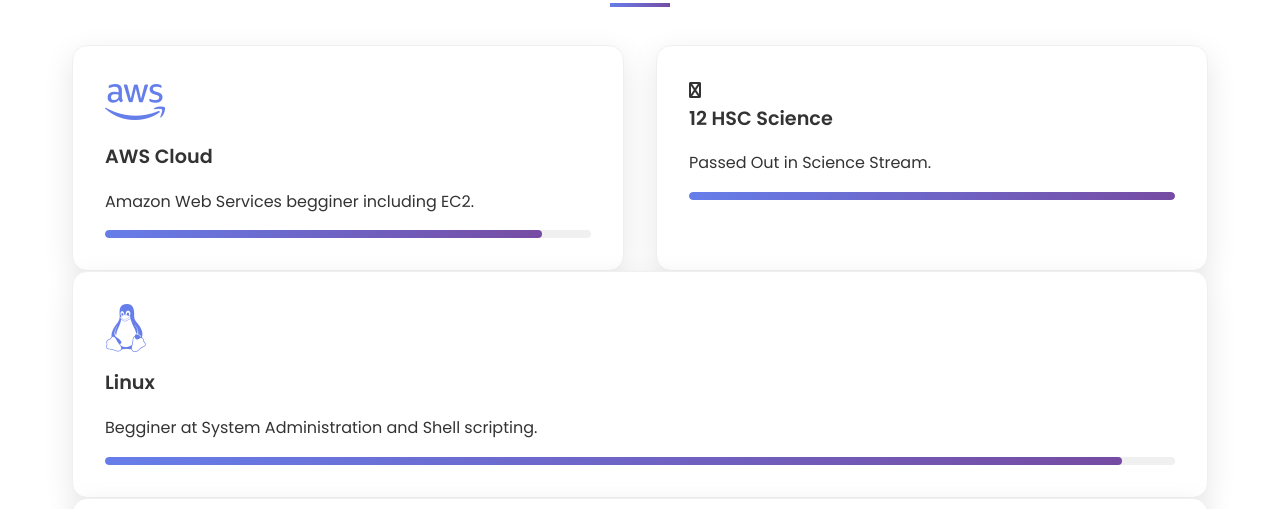
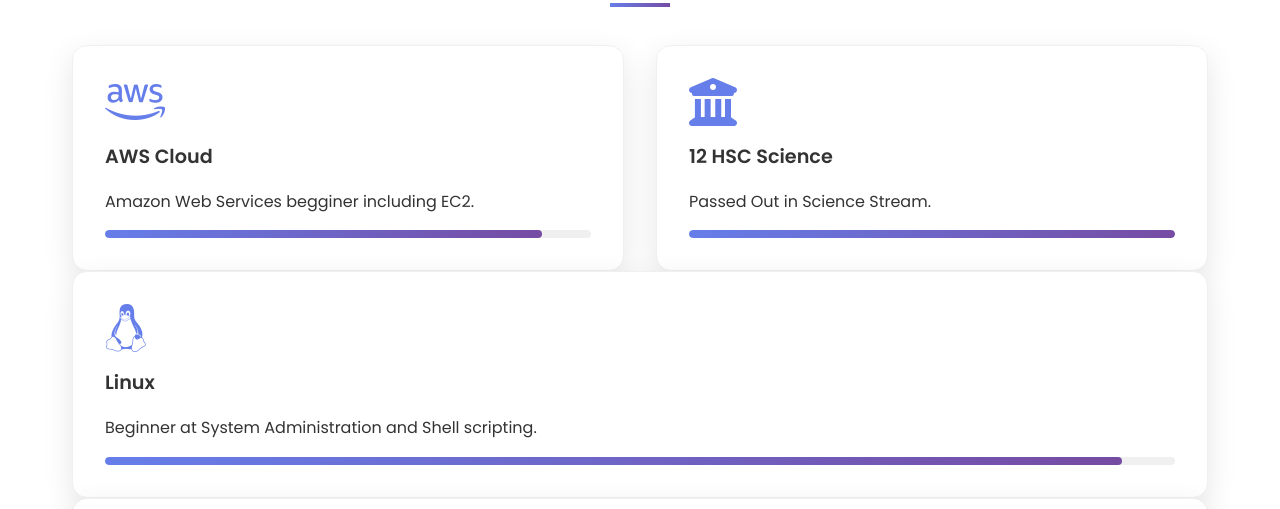
Before and after one commit to Shree4141/Student, a plain HTML site: page index.html in a window 1280 px wide. Shown: the part 967-1476 px from the top of the page. Drawn offline with Linux system fonts and the light colour scheme.

Commit message:
Fix typo in Linux skill description

```diff
--- a/index.html
+++ b/index.html
@@ -656,7 +656,7 @@
                     </div>
                 </div>
                 <div class="skill-card fade-in">
-                    <i class="fab fa-light fa-building-columns"></i>
+                    <i class="fas fa-building-columns skill-icon"></i>
                     <h3 class="skill-name">12 HSC Science</h3>
                     <p>Passed Out in Science Stream.</p>
                     <div class="progress-bar">
@@ -668,7 +668,7 @@
                 <div class="skill-card fade-in">
                     <i class="fab fa-linux skill-icon"></i>
                     <h3 class="skill-name">Linux</h3>
-                    <p> Begginer at System Administration and Shell scripting.</p>
+                    <p> Beginner at System Administration and Shell scripting.</p>
                     <div class="progress-bar">
                         <div class="progress-fill" data-skill="95"></div>
                     </div>
```
